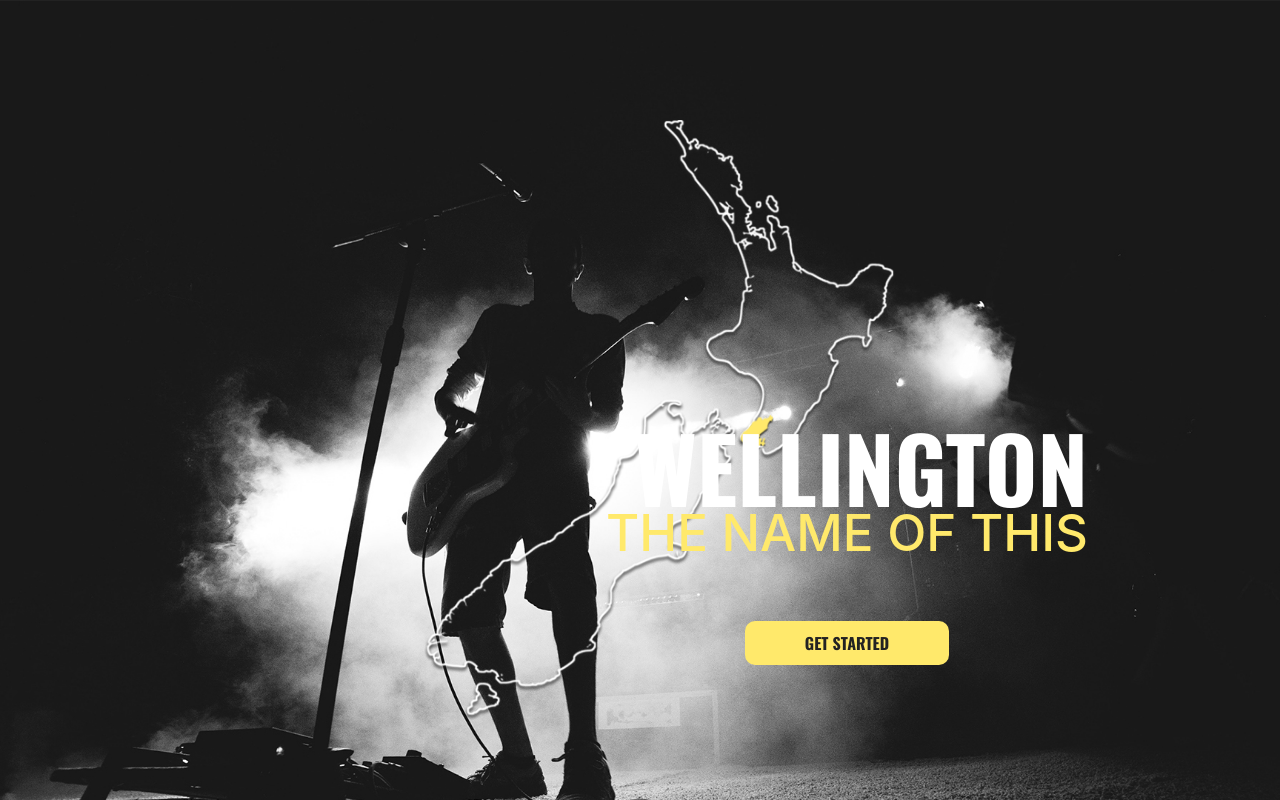
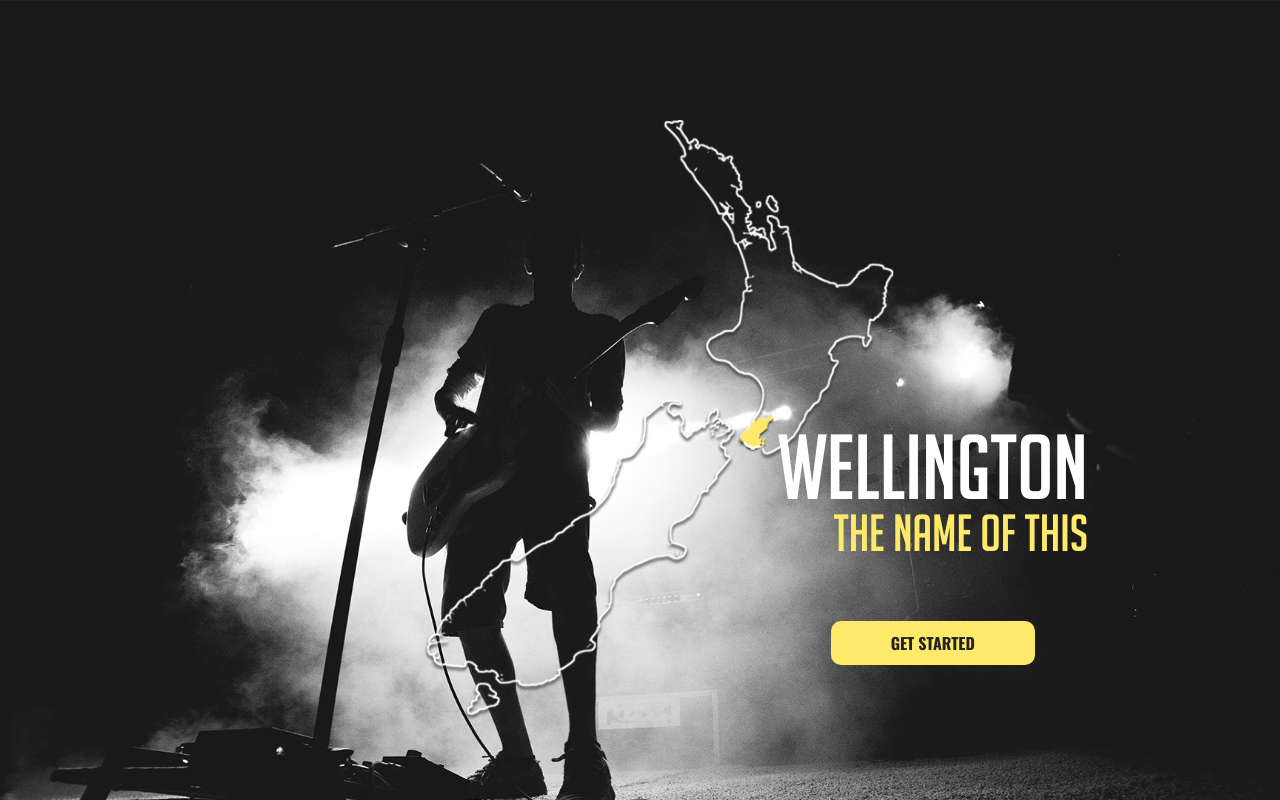
Before and after one commit to sargimo/Assignment-3-take-2, a Vue app: page /geoff in a window 1280 px wide. Built offline with nearby package versions, Linux system fonts and the light colour scheme; no server answers; a web font is replaced by a local one; what vue-resource would draw is missing.

Commit message:
custom font added successfully

```diff
--- a/src/components/Geoff/Geoff.vue
+++ b/src/components/Geoff/Geoff.vue
@@ -27,6 +27,11 @@ export default {
 </script>
 
 <style scoped>
+@font-face {
+  font-family: 'BigNoodleTitling';
+  src: url('../../assets/geoff/bignoodletitling/big_noodle_titling.ttf') format('truetype');
+}
+
 .home-bg {
   background-image: url(../../assets/geoff/home-bg.jpg);
   background-size: cover;
@@ -48,6 +53,7 @@ export default {
   position: absolute;
   top: 55%;
   right: 15%;
+  font-family: "BigNoodleTitling", sans-serif;
 }
 
 .nz-outline {
@@ -61,7 +67,7 @@ export default {
 }
 
 .title-top {
-  font-family: "Oswald", sans-serif;
+  /* font-family: "Oswald", sans-serif; */
   text-align: right;
   color: #fff;
   font-size: 90px;
```
